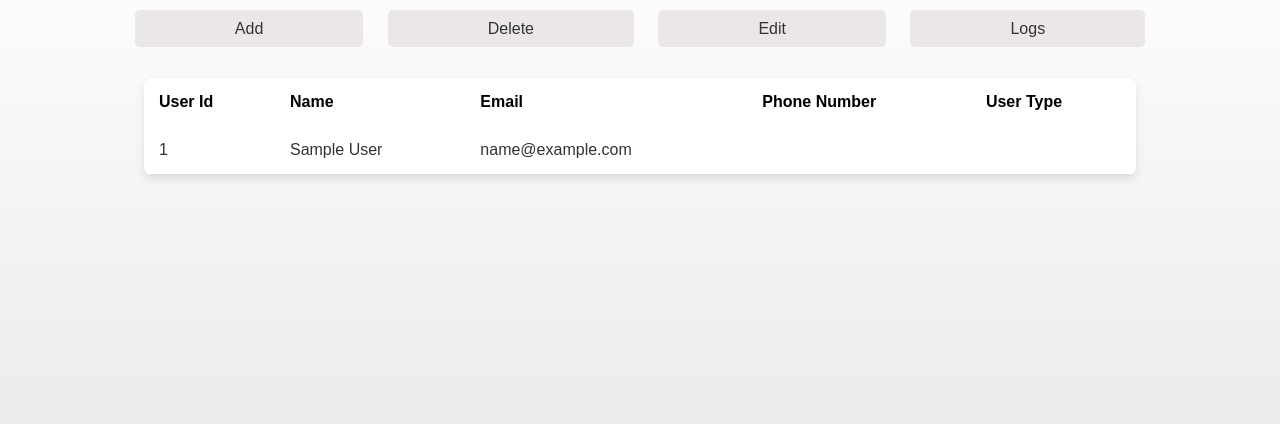
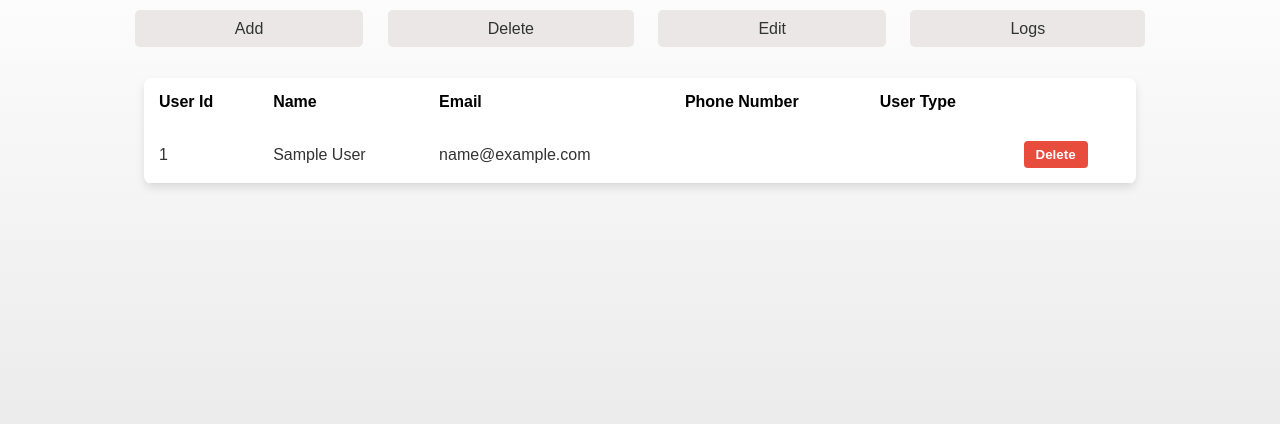
Before and after one commit to sethlagman/cardinalcarts, a Django app: page /admin in a window 1280 px wide. Shown: the part 78-502 px from the top of the page. Run offline with Django 5.2, Linux system fonts and the light colour scheme; the visitor is signed in with stand-in values (Sample User, id 1); data comes from the database, SQL or seed files in the repository; parts of the project's set-up code (start-up, migrations or seed data) failed here and were passed over.

Commit message:
Add designated delete button for each user row

```diff
--- a/cardinalcarts/base/static/css/adminUser.css
+++ b/cardinalcarts/base/static/css/adminUser.css
@@ -156,3 +156,17 @@ tr:hover {
 .buttons button:hover {
   background-color: #1f9d50;
 }
+
+.delete-btn {
+  background-color: #e74c3c;
+  color: white;
+  border: none;
+  padding: 6px 12px;
+  border-radius: 4px;
+  cursor: pointer;
+  font-weight: bold;
+}
+
+.delete-btn:hover {
+  background-color: #c0392b;
+}
--- a/cardinalcarts/base/templates/adminUser.html
+++ b/cardinalcarts/base/templates/adminUser.html
@@ -54,6 +54,12 @@
                         <td>{{ user.email }}</td>
                         <td>{{ user.profile.phone_number }}</td>
                         <td>{{ user.profile.user_status.title }}</td>
+                        <td>
+                            <form action="{% url 'delete_user_by_id' user.id %}" method="POST" onsubmit="return confirm('Are you sure you want to delete {{ user.first_name }}?');">
+                                {% csrf_token %}
+                                <button type="submit" class="delete-btn">Delete</button>
+                            </form>
+                        </td>
                     </tr>
                     {% endfor %}
                 </tbody>
--- a/cardinalcarts/base/urls.py
+++ b/cardinalcarts/base/urls.py
@@ -38,4 +38,5 @@ urlpatterns = [
     path('inventory/visualization/', views.inventory_visualization, name='inventory_visualization'),
     path('inventory/visualization/download/', views.download_inventory_report, name='download_inventory_report'),
     path('transactions/visualization/download/', views.download_transactions_report, name='download_transactions_report'),
+    path('admin/user/delete/<int:user_id>/', views.delete_user_by_id, name='delete_user_by_id'),
 ]
--- a/cardinalcarts/base/views.py
+++ b/cardinalcarts/base/views.py
@@ -18,7 +18,7 @@ from django.utils.encoding import force_bytes, force_str
 from django.core.mail import send_mail
 from django.urls import reverse
 from django.views.decorators.http import require_GET
-from django.http import HttpResponse
+from django.http import HttpResponse, HttpResponseNotFound
 import csv
 import random
 
@@ -501,9 +501,8 @@ def edit_order(request):
     order = None
     error = None
     success = None
-    order_number_from_get = request.GET.get("order_number")  # NEW: for template pre-fill fallback
+    order_number_from_get = request.GET.get("order_number")
 
-    # GET logic: if ?order_number=XXXX is passed, auto-search
     if request.method == "GET" and order_number_from_get:
         try:
             order = Order.objects.get(order_number=order_number_from_get)
@@ -553,8 +552,8 @@ def edit_order(request):
 
                     order.delete()
 
-                success = "Order updated"
-                order = None
+                return redirect('adminOrder')
+
             except Order.DoesNotExist:
                 error = "Order not found"
 
@@ -562,7 +561,7 @@ def edit_order(request):
         'order': order,
         'error': error,
         'success': success,
-        'order_number_from_get': order_number_from_get  # NEW: pass this to safely pre-fill form
+        'order_number_from_get': order_number_from_get
     })
 
 
@@ -795,3 +794,22 @@ def download_transactions_report(request):
         writer.writerow([txn.order_number, txn.user.username, txn.items, txn.date_of_order, txn.total_price])
 
     return response
+
+
+@staff_member_required
+def delete_user_by_id(request, user_id):
+    try:
+        user = User.objects.get(id=user_id)
+        if user.is_superuser:
+            return HttpResponseForbidden("Cannot delete superuser.")
+        full_name = user.get_full_name()
+        user.delete()
+
+        UserActionLog.objects.create(
+            action_type='delete',
+            admin_user=request.user,
+            details=f"Deleted user {full_name}"
+        )
+        return redirect('adminUser')
+    except User.DoesNotExist:
+        return HttpResponseNotFound("User not found.")
```
